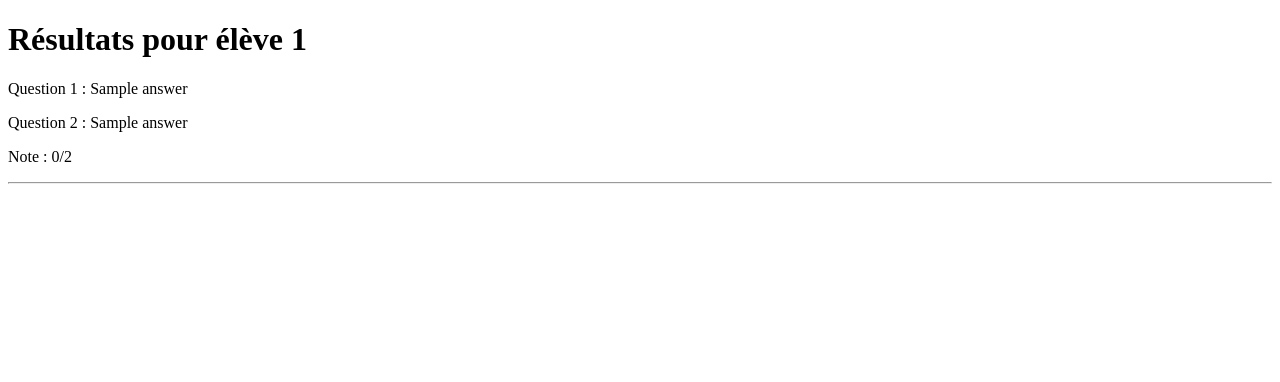
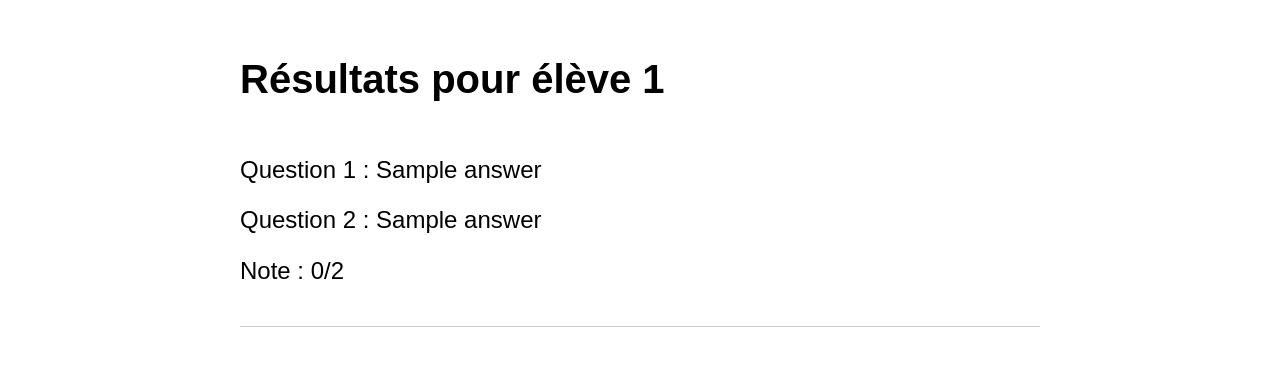
Before and after one commit to ProfEnFrance/-qcmflask1, a Flask app: page /resultats/1 in a window 1280 px wide. Shown: the top 382 px of the page. Run offline with Flask 3, Linux system fonts and the light colour scheme; tables that the repository leaves empty hold one stand-in row (values such as "Sample post").

Commit message:
Update resultats.html

```diff
--- a/templates/resultats.html
+++ b/templates/resultats.html
@@ -1,6 +1,35 @@
 <!doctype html>
 <html>
-<head><title>Résultats</title></head>
+<head>
+  <meta charset="UTF-8"> <!-- Encodage correct -->
+  <meta name="viewport" content="width=device-width, initial-scale=1.0"> <!-- Adaptation aux écrans -->
+  <title>Résultats</title>
+  <style>
+    body {
+      font-family: sans-serif;
+      font-size: clamp(1rem, 2.5vw, 1.5rem); /* Texte fluide */
+      padding: 20px;
+      line-height: 1.6;
+      max-width: 800px;
+      margin: 0 auto; /* Centre le contenu */
+    }
+
+    h1 {
+      font-size: clamp(1.5rem, 5vw, 2.5rem); /* Titre adaptable */
+      margin-bottom: 1em;
+    }
+
+    p {
+      margin: 0.5em 0;
+    }
+
+    hr {
+      margin: 1.5em 0;
+      border: none;
+      border-top: 1px solid #ccc;
+    }
+  </style>
+</head>
 <body>
   <h1>Résultats pour élève {{ eleve_id }}</h1>
   {% for i in range(reponses|length) %}
```
Lines whose indentation alone changed are shown as unchanged.
